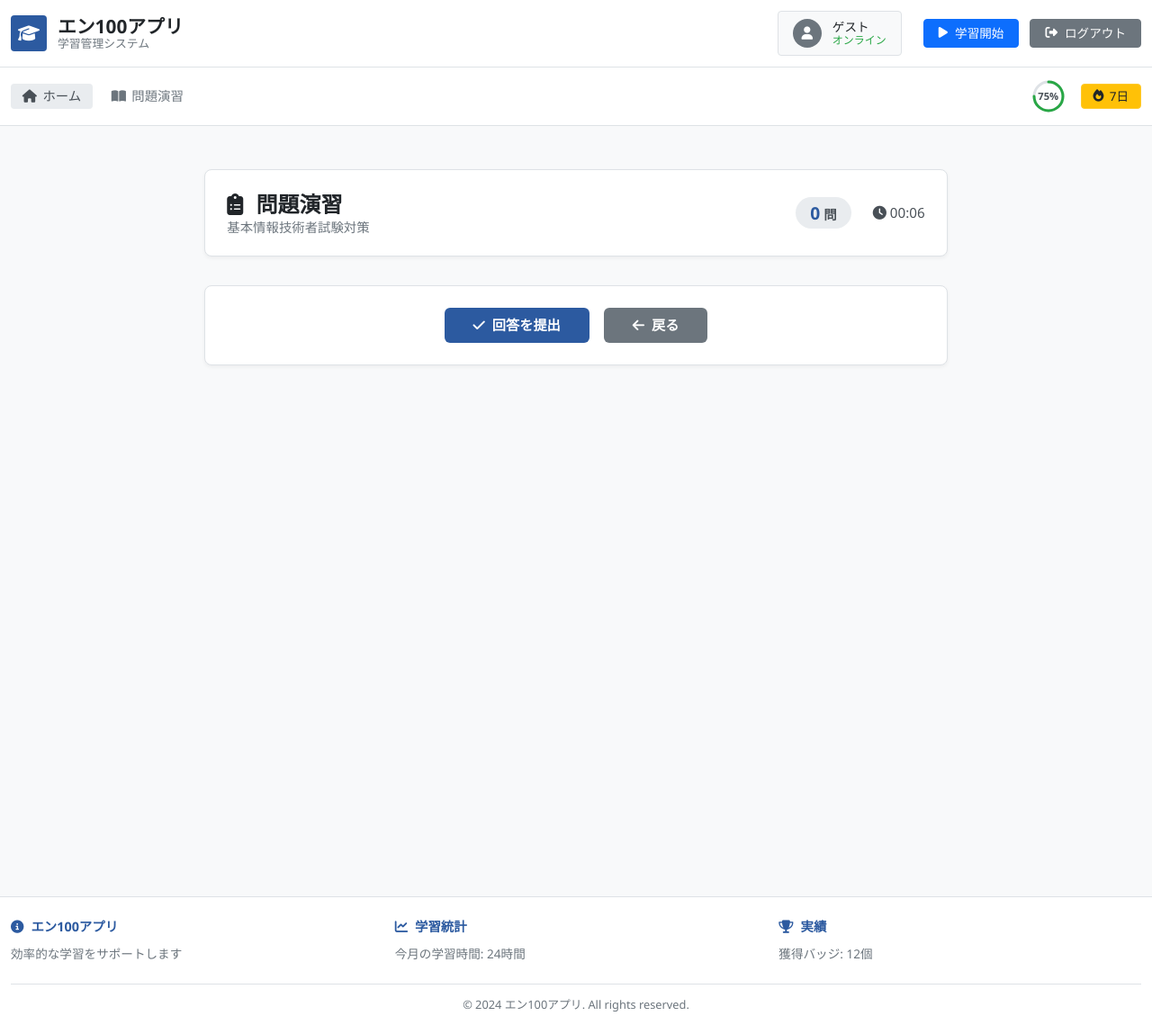
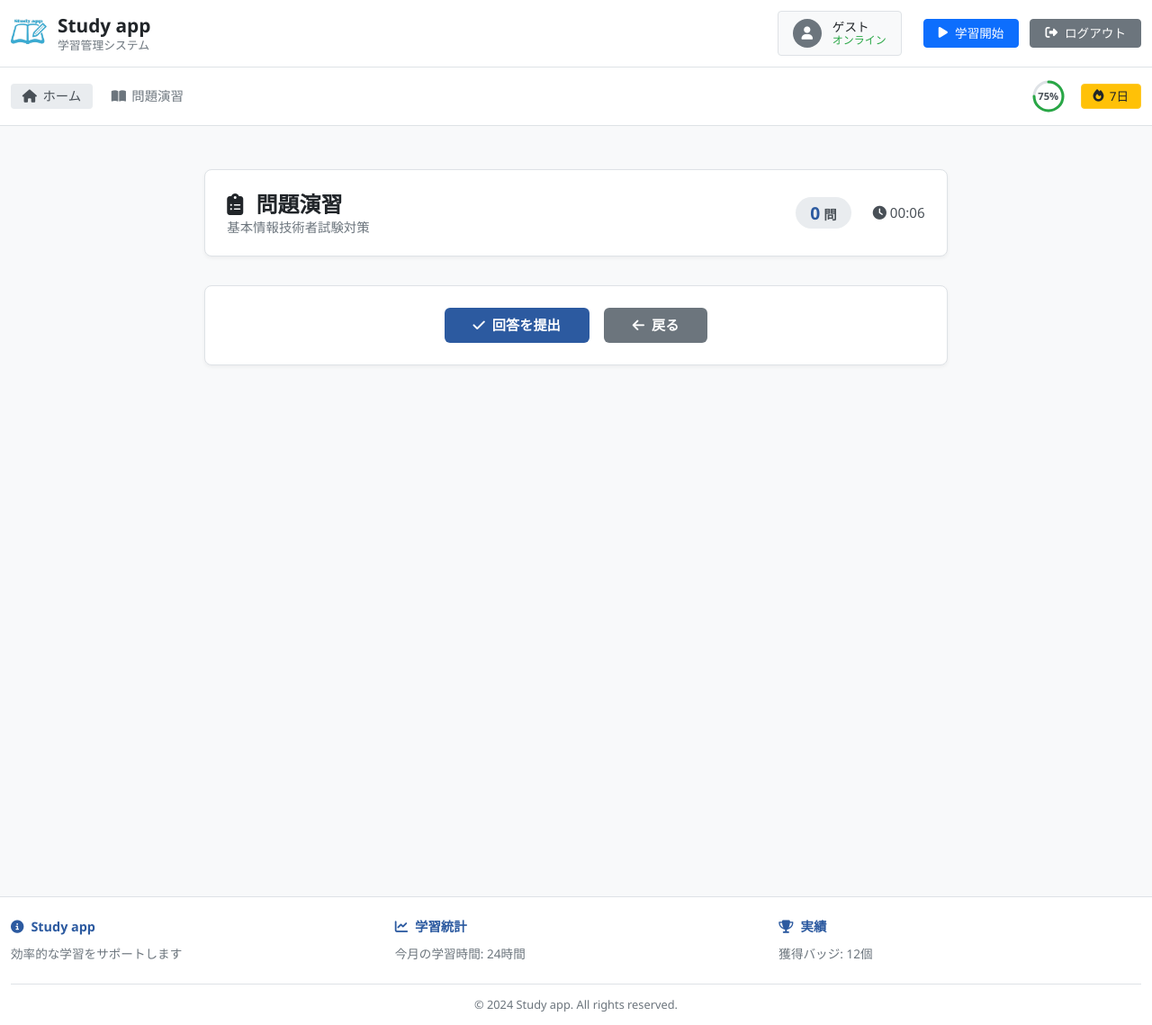
Before and after one commit to miracleave-nishi/en100app, a Django app: page /question/ in a window 1280 px wide. Shown: the whole page at 90% size. Run offline with Django 4.2, Linux system fonts and the light colour scheme; data that the repository does not hold is empty.

Commit message:
modify: ロゴとアプリ名を変更

```diff
--- a/app/templates/base.html
+++ b/app/templates/base.html
@@ -21,12 +21,14 @@
             <div class="container-fluid">
                 <div class="navbar-content">
                     <a class="system-brand" href="{% url 'mypage' %}">
-                        <div class="brand-icon">
-                            <i class="fas fa-graduation-cap"></i>
-                        </div>
-                        <div class="brand-text">
-                            <span class="brand-name">エン100アプリ</span>
-                            <span class="brand-subtitle">学習管理システム</span>
+                        <div class="app-logo-component size-small">
+                            <div class="logo-icon">
+                                <img src="{% static 'app_logo.PNG' %}" alt="Study app" class="logo-image">
+                            </div>
+                            <div class="logo-text">
+                                <span class="logo-brand-name">Study app</span>
+                                <span class="logo-subtitle">学習管理システム</span>
+                            </div>
                         </div>
                     </a>
 
@@ -106,7 +108,7 @@
         <div class="container-fluid">
             <div class="footer-content">
                 <div class="footer-section">
-                    <h6><i class="fas fa-info-circle me-2"></i>エン100アプリ</h6>
+                    <h6><i class="fas fa-info-circle me-2"></i>Study app</h6>
                     <p>効率的な学習をサポートします</p>
                 </div>
                 <div class="footer-section">
@@ -119,7 +121,7 @@
                 </div>
             </div>
             <div class="footer-bottom">
-                <p>&copy; 2024 エン100アプリ. All rights reserved.</p>
+                <p>&copy; 2024 Study app. All rights reserved.</p>
             </div>
         </div>
     </footer>
@@ -165,33 +167,73 @@
         color: #2c5aa0;
     }
 
-    .brand-icon {
-        width: 40px;
-        height: 40px;
-        background: #2c5aa0;
-        border-radius: 4px;
+    /* 統一されたロゴコンポーネントスタイル */
+    .app-logo-component {
+        display: flex;
+        align-items: center;
+        gap: 0.875rem;
+    }
+
+    .logo-icon {
+        width: 50px;
+        height: 50px;
+        border-radius: 8px;
         display: flex;
         align-items: center;
         justify-content: center;
-        font-size: 1.2rem;
-        color: white;
+        overflow: hidden;
+        flex-shrink: 0;
     }
 
-    .brand-text {
+    .logo-image {
+        width: 100%;
+        height: 100%;
+        object-fit: contain;
+        border-radius: 8px;
+    }
+
+    .logo-text {
         display: flex;
         flex-direction: column;
+        gap: 0.125rem;
     }
 
-    .brand-name {
-        font-size: 1.3rem;
-        font-weight: 600;
-        margin-bottom: 0.1rem;
+    .logo-brand-name {
         color: #212529;
+        font-weight: 700;
+        margin: 0;
+        font-size: 1.75rem;
+        line-height: 1.2;
     }
 
-    .brand-subtitle {
+    .logo-subtitle {
+        color: #6c757d;
+        margin: 0;
+        font-size: 0.875rem;
+        line-height: 1.2;
+    }
+
+    /* サイズバリエーション */
+    .app-logo-component.size-small {
+        gap: 0.75rem;
+    }
+
+    .app-logo-component.size-small .logo-icon {
+        width: 40px;
+        height: 40px;
+        border-radius: 4px;
+    }
+
+    .app-logo-component.size-small .logo-image {
+        border-radius: 4px;
+    }
+
+    .app-logo-component.size-small .logo-brand-name {
+        font-size: 1.3rem;
+    }
+
+    .app-logo-component.size-small .logo-subtitle {
         font-size: 0.8rem;
-        color: #6c757d;
     }
 
     .navbar-actions {
```
Also changed, not shown: app/templates/login.html (+39 -16 lines), app/templates/mypage.html (+69 -1 lines), app/templates/signup.html (+39 -16 lines), app/static/app_logo.PNG (added), app/templates/question_practice.html (indentation only).
